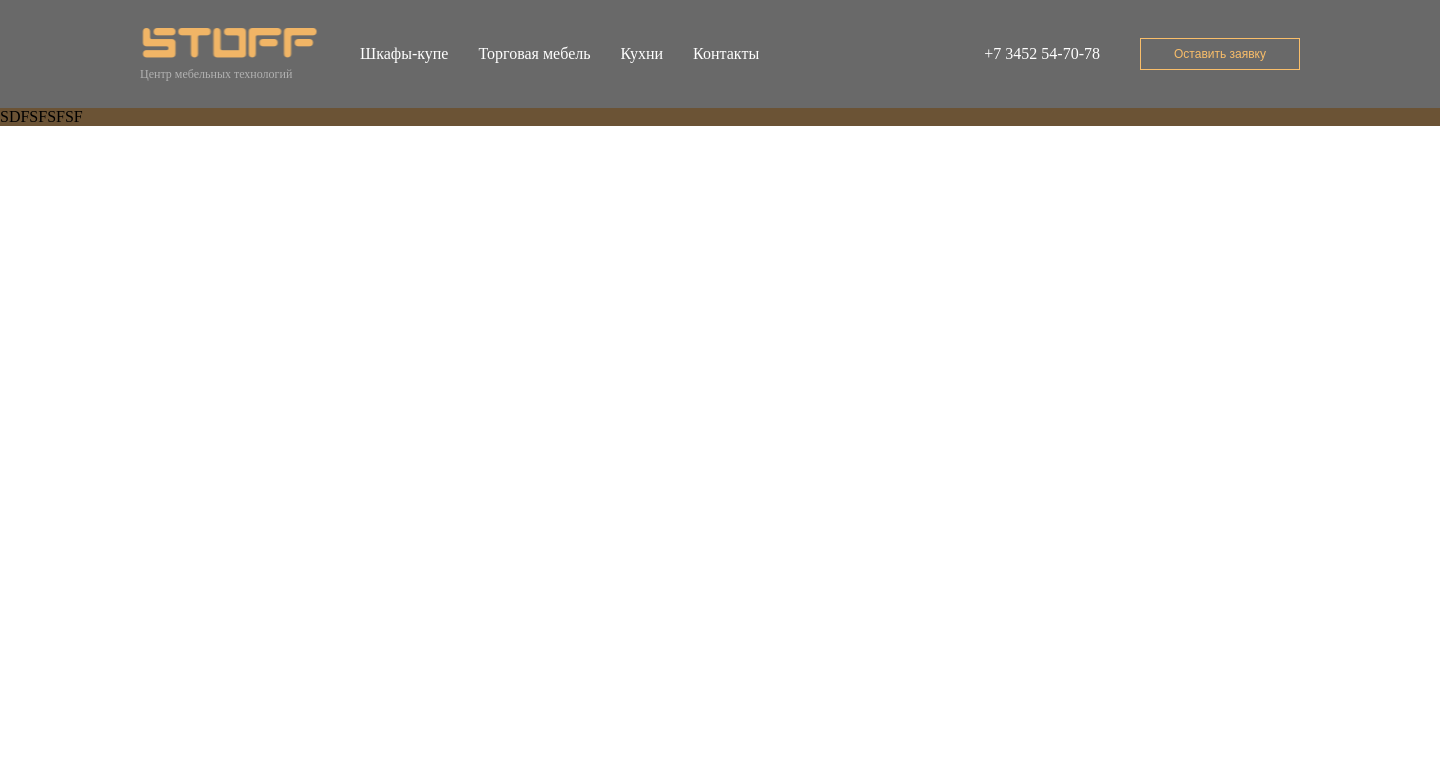
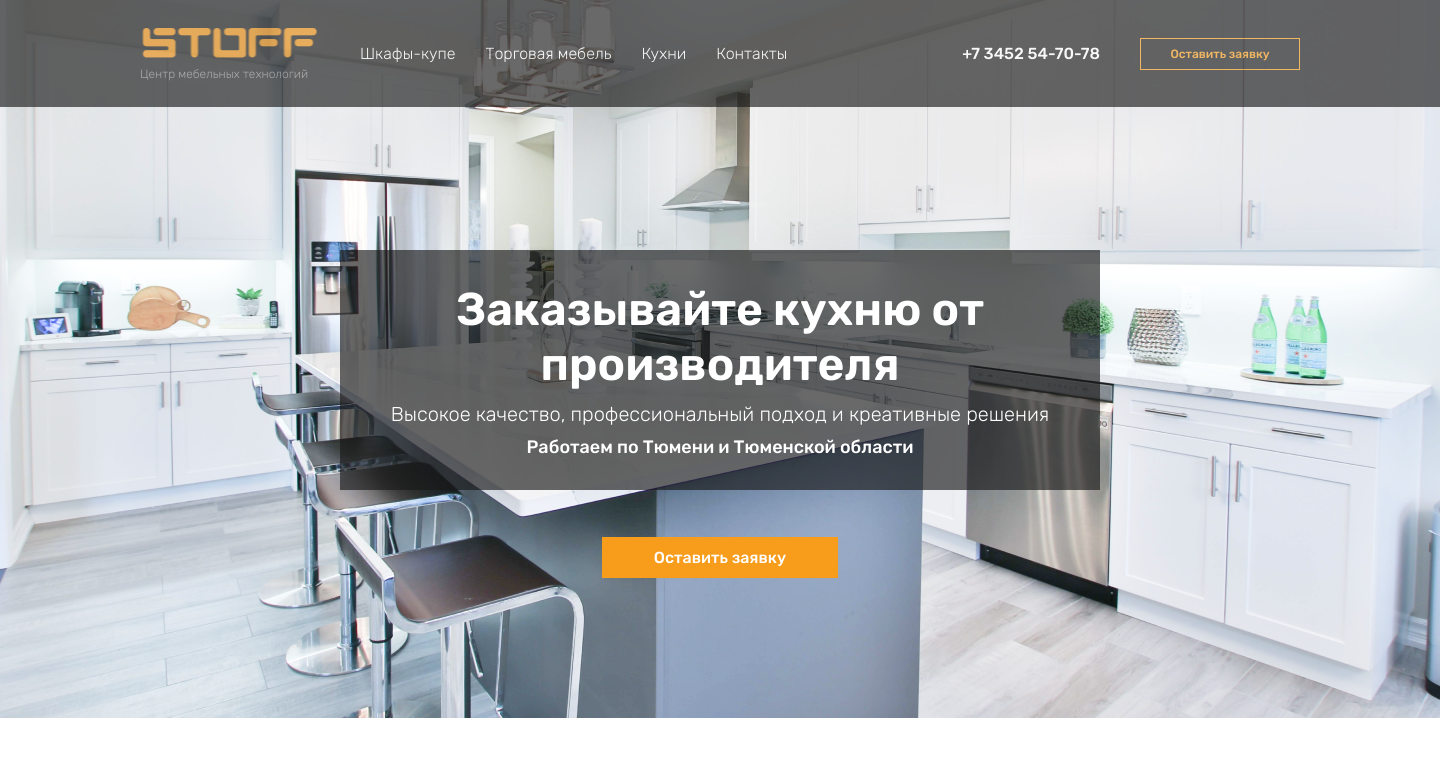
Before and after one commit to asya-git/TrainingSunWeb, a PHP site: page / in a window 1440 px wide. Shown: the top 757 px of the page. Run offline with PHP 8.4, Linux system fonts and the light colour scheme.

Commit message:
Добавлен блок подачи заявки
Добавлен background-img
Добавлен блок подачи заявки
Не реализована анимация

```diff
--- a/css/style.css
+++ b/css/style.css
@@ -1,3 +1,7 @@
+
+@import url('https://fonts.googleapis.com/css2?family=Rubik:wght@300;500;600&display=swap');
+
+
 * {
 	outline: 0;
 	padding: 0;
@@ -9,6 +13,13 @@
     list-style-type: none;
 }
 
+.header-wrapper {
+    width: 100%;
+    height: 718px;
+
+    background-image: url("../img/background.png");
+}
+
 /* HEADER------------------------------------------------------------ */
 .header {
     min-width: 1440px;
@@ -18,6 +29,8 @@
 
     display: flex;
     font-display: row;
+    position: sticky;
+    top: 0;
 
     align-items: center;
 }
@@ -27,6 +40,9 @@
     margin-left: 140px;
 }
 .header__text {
+    font-family: 'Rubik', sans-serif;
+    font-style: normal;
+    font-weight: 300;
     font-size: 12px;
 
     color: #F6F6F6;
@@ -45,6 +61,9 @@
 }
 .menu_link {
     font-size: 16px;
+    font-family: 'Rubik', sans-serif;
+    font-style: normal;
+    font-weight: 300;
 
     color: #FFF;
 }
@@ -60,6 +79,9 @@
 
 }
 .header__phone {
+    font-family: 'Rubik', sans-serif;
+    font-style: normal;
+    font-weight: 500;
     font-size: 16px;
 
     color: #FFF;
@@ -68,13 +90,85 @@
     width: 160px;
     height: 32px;
 
+    font-family: 'Rubik', sans-serif;
+    font-style: normal;
+    font-weight: 500;
     font-size: 12px;
+
     border: 1px #F79C1B solid;
     color: #F79C1B;
+}
+
+/* ЗАЯВКА------------------------------------------------------------ */
+.wrapper-application {
+    width: 100%;
+    height: 613px;
+
+    display: flex;
+    flex-direction: column;
+    justify-content: center;
+    align-items: center;
+
+    gap: 47px;
+
+    /* background-color: #1A1A1A; */
+}
+
+.application {
+    padding: 32px;
+    width: 696px;
+
+    display: flex;
+    flex-direction: column;
+    justify-content: center;
+    align-items: center;
+
+    gap: 10px;
+
+    background-color: rgba(26, 26, 26, 0.65);
+
+}
+.application__title {
+    font-family: 'Rubik', sans-serif;
+    font-style: normal;
+    font-weight: 600;
+    font-size: 46px;
+
+    color: #FFF;
+
+    text-align: center;
+}
+.application__description {
+    font-family: 'Rubik', sans-serif;
+    font-style: normal;
+    font-weight: 300;
+    font-size: 20px;
+
+    color: #FFF;
+}
+.application__info {
+    font-family: 'Rubik', sans-serif;
+    font-style: normal;
+    font-weight: 500;
+    font-size: 18px;
+
+    color: #FFF;
+}
+
+.button {
+    background-color: #F79C1B;
+    border: 1px #F79C1B solid;
+    padding: 10px 51px;
+
+    font-family: 'Rubik', sans-serif;
+    font-style: normal;
+    font-weight: 500;
+    font-size: 16px;
+
+    color: #FFF;
 }
 
 /* MAIN-------------------------------------------------------------- */
 .main {
     min-width: 1440px;
-    background-color: rgb(107, 83, 53);
 }
--- a/index.html
+++ b/index.html
@@ -7,6 +7,7 @@
     <title>Stoff</title>
 </head>
 <body>
+    <div class="header-wrapper">
         <!-- HEADER -->
         <header class="header">
             <!-- 1440 -->
@@ -36,9 +37,21 @@
             </div>
         </header>
 
+        <!-- ЗАЯВКА -->
+        <div class="wrapper-application">
+            <div class="application">
+                <h1 class="application__title">Заказывайте кухню от производителя</h1>
+                <p class="application__description">Высокое качество, профессиональный подход и креативные решения</p>
+                <p class="application__info">Работаем по Тюмени и Тюменской области</p>
+            </div>
+            <button class="button">Оставить заявку</button>
+        </div>
+
+    </div>
+
     <!-- MAIN -->
     <main class="main">
-        <div class="test">SDFSFSFSF</div>
+
     </main>
 
     <!-- FOOTER -->
```
Also changed, not shown: img/background.png (added). Lines whose indentation alone changed are shown as unchanged.
